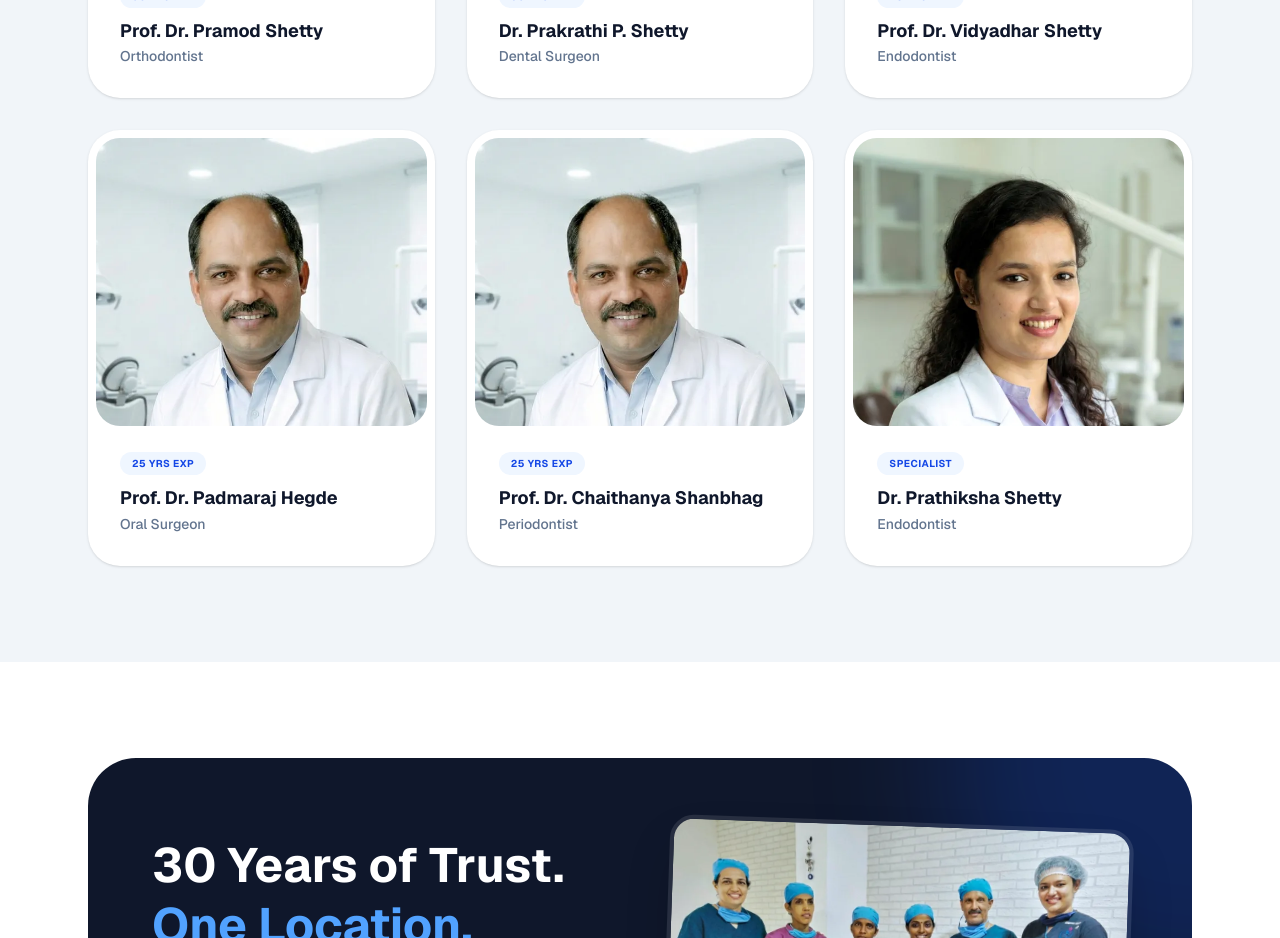
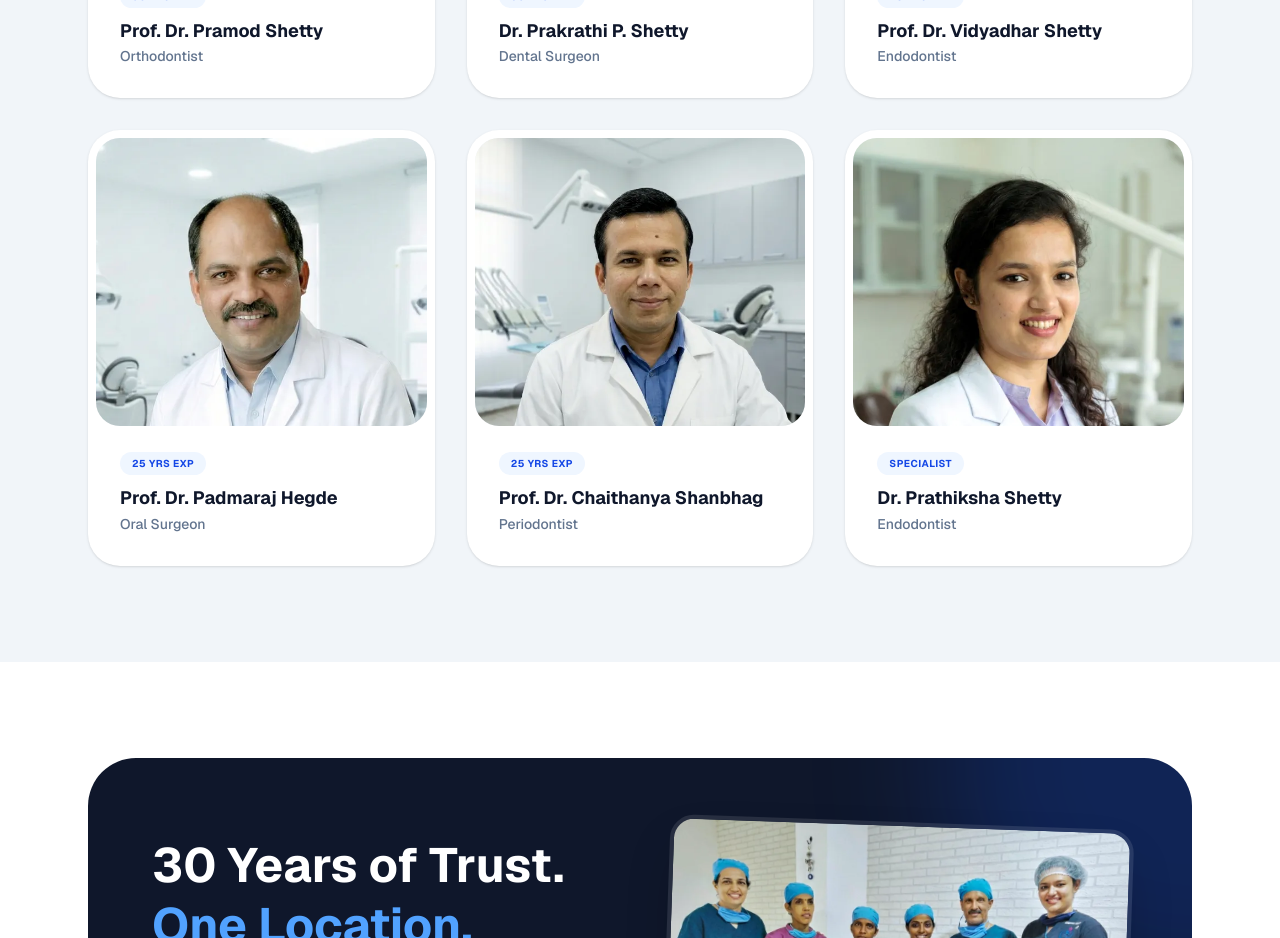
Before and after one commit to vibinmone/prakyath-dental, a Next.js app: page / in a window 1280 px wide. Shown: the part 2360-3298 px from the top of the page. Built offline with nearby package versions, Linux system fonts and the light colour scheme.

Commit message:
image replacement

```diff
--- a/app/page.tsx
+++ b/app/page.tsx
@@ -33,7 +33,7 @@ const DOCTORS = [
   { name: "Dr. Prakrathi P. Shetty", role: "Dental Surgeon", exp: "30 Yrs Exp", image: "/dr-prakrathi.webp" },
   { name: "Prof. Dr. Vidyadhar Shetty", role: "Endodontist", exp: "25 Yrs Exp", image: "/dr-vidyadhar.webp"  },
   { name: "Prof. Dr. Padmaraj Hegde", role: "Oral Surgeon", exp: "25 Yrs Exp", image: "/Dr-Padmaraj.webp" },
-  { name: "Prof. Dr. Chaithanya Shanbhag", role: "Periodontist", exp: "25 Yrs Exp", image: "/Dr-Padmaraj.webp" },
+  { name: "Prof. Dr. Chaithanya Shanbhag", role: "Periodontist", exp: "25 Yrs Exp", image: "/Dr-Chaithanya.webp" },
   { name: "Dr. Prathiksha Shetty", role: "Endodontist", exp: "Specialist", image: "/dr-prathiksha.webp" },
 ];
 
```
Also changed, not shown: public/Dr-Chaithanya.webp (added).
